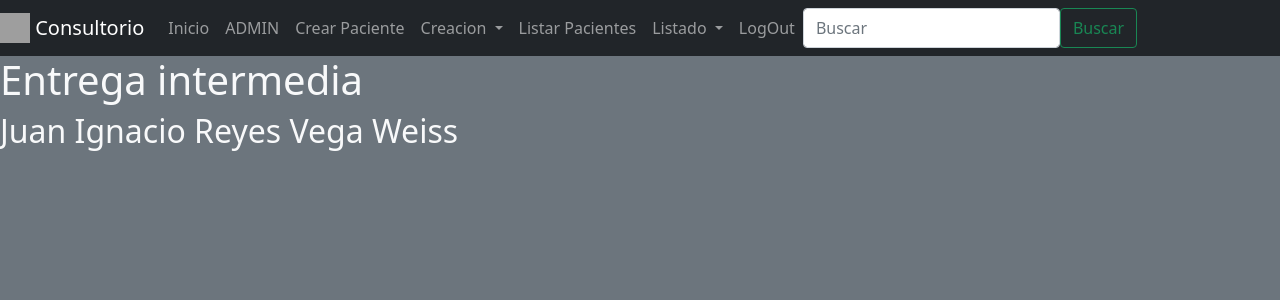
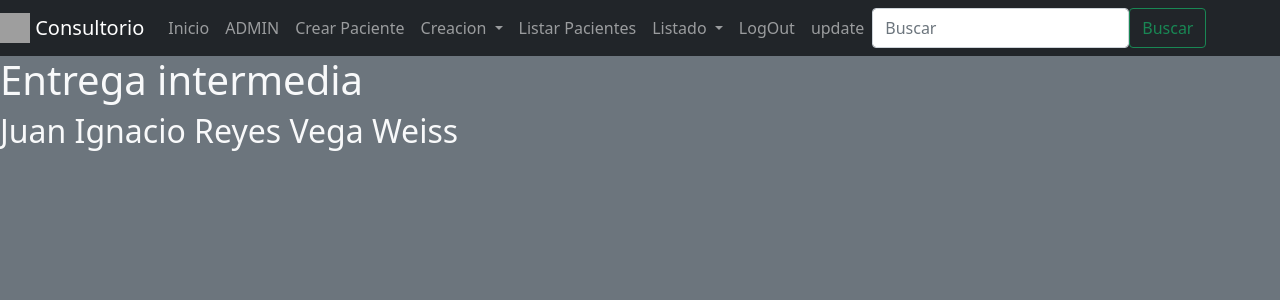
Before and after one commit to Nachorvw/Entrega1-MVT-Juan_Ignacio_reyes, a Django app: page / in a window 1280 px wide. Shown: the top 300 px of the page. Run offline with Django 4.2, Linux system fonts and the light colour scheme; a user stored in the database is signed in; some libraries are stand-ins or nearby versions; grey boxes are pictures that could not be loaded.

Commit message:
update en base.html

```diff
--- a/MVT/Templates/Base.html
+++ b/MVT/Templates/Base.html
@@ -51,6 +51,9 @@
                         <li class="nav-item">
                             <a class="nav-link" href="/logout/">LogOut</a>
                         </li>
+                        <li class="nav-item">
+                            <a class="nav-link" href="/update-user/">update</a>
+                        </li>
                     {% else %}
                         <li class="nav-item border-success">
                             <a class="nav-link" href="/login/">LogIn</a>
```
